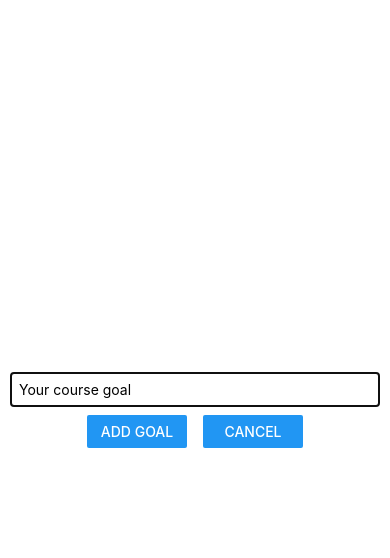
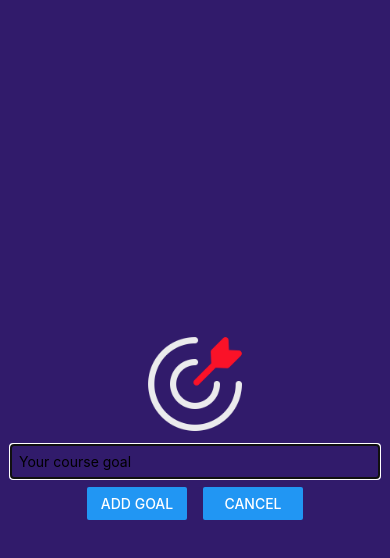
Before and after one commit to miv10/learnRN, a React Native app: screen / in a window 390 px wide. Both pictures are taken after a click on the button "ADD NEW GOAL". Shown: the top 558 px of the page. Built offline with nearby package versions, Linux system fonts and the light colour scheme.

Commit message:
add image

```diff
--- a/components/GoalInput.js
+++ b/components/GoalInput.js
@@ -1,4 +1,11 @@
-import { StyleSheet, View, TextInput, Button, Modal } from "react-native";
+import {
+  StyleSheet,
+  View,
+  TextInput,
+  Button,
+  Modal,
+  Image,
+} from "react-native";
 import { useState } from "react";
 
 export default function GoalInput({ onAddGoal, onCancelGoal, visible }) {
@@ -21,6 +28,10 @@
   return (
     <Modal visible={visible} animationType="slide">
       <View style={styles.inputContainer}>
+        <Image
+          source={require("../assets/images/goal.png")}
+          style={styles.image}
+        />
         <TextInput
           style={styles.textInput}
           placeholder="Your course goal"
@@ -45,10 +56,8 @@
     flex: 1,
     justifyContent: "center",
     alignItems: "center",
-    marginBottom: 24,
-    borderBottomWidth: 1,
-    borderBottomColor: "#cccccc",
     padding: 10,
+    backgroundColor: "#311b6b",
   },
   textInput: {
     borderWidth: 1,
@@ -64,4 +73,9 @@
     width: 100,
     marginHorizontal: 8,
   },
+  image: {
+    width: 100,
+    height: 100,
+    margin: 10,
+  },
 });
```
Also changed, not shown: assets/images/goal.png (added).
